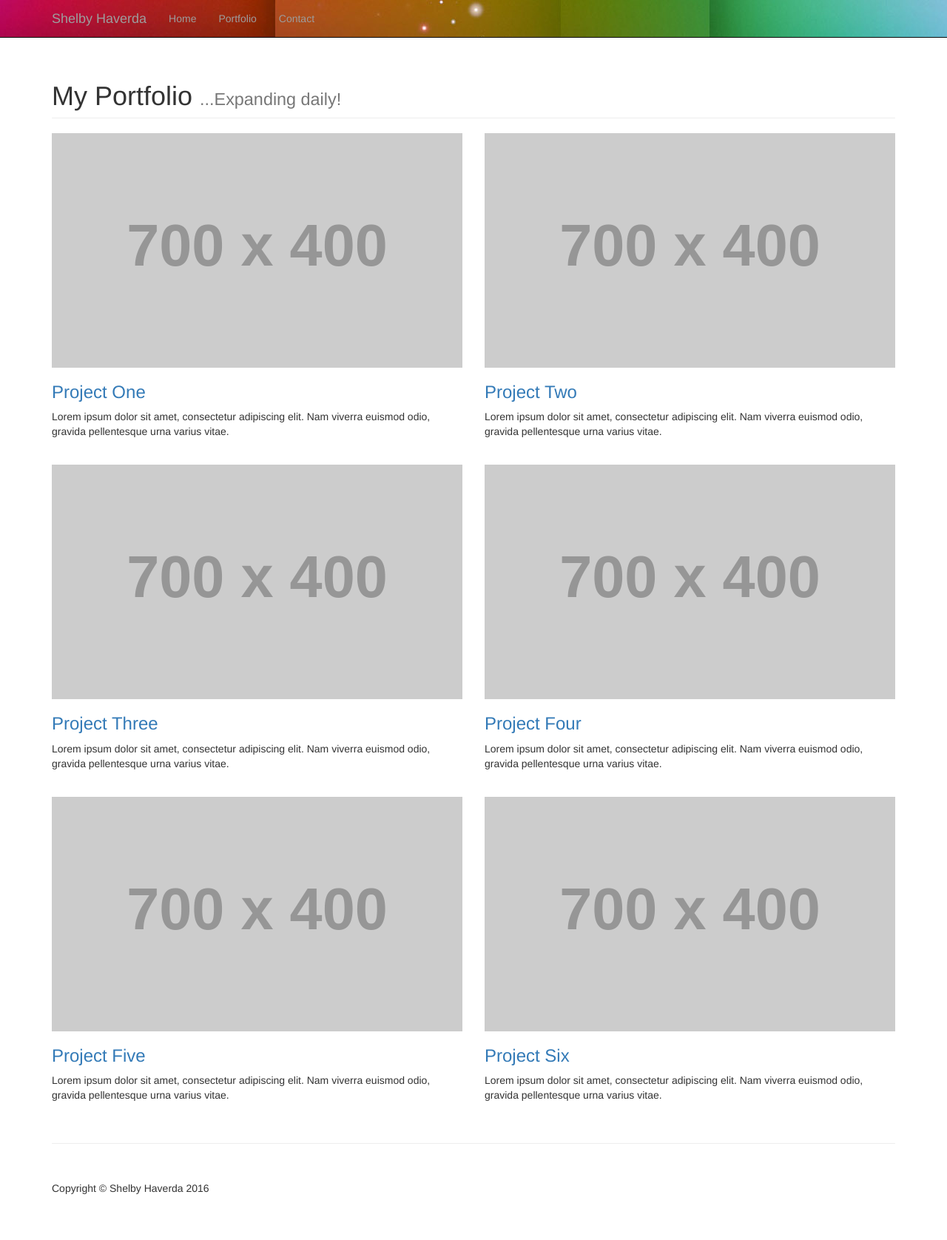
After one commit to Shaverda/Bootstrap-Portfolio, a PHP site: page /portfolio.html in a window 1280 px wide. The commit adds this page. Shown: the whole page at 74% size. Run offline with PHP 8.4, Linux system fonts and the light colour scheme; grey boxes labelled with a size stand in for pictures from a placeholder-image service; some libraries are stand-ins or nearby versions.

Commit message:
having too much fun

```diff
--- /dev/null
+++ b/css/2-col-portfolio.css
@@ -0,0 +1,17 @@
+/*!
+ * Start Bootstrap - 2 Col Portfolio (http://startbootstrap.com/)
+ * Copyright 2013-2016 Start Bootstrap
+ * Licensed under MIT (https://github.com/BlackrockDigital/startbootstrap/blob/gh-pages/LICENSE)
+ */
+
+body {
+    padding-top: 70px; /* Required padding for .navbar-fixed-top. Remove if using .navbar-static-top. Change if height of navigation changes. */
+}
+
+.portfolio-item {
+    margin-bottom: 25px;
+}
+
+footer {
+    margin: 50px 0;
+}
--- a/css/custom-style.css
+++ b/css/custom-style.css
@@ -2,3 +2,36 @@
 	max-width: 50%;
 	max-height: 50%;
 }
+
+.navbar-alternate{
+	background-image: url("../images/background-img-copy.jpg");
+	color: #000000;
+}
+
+label,
+input[type=text],
+input[type=email],
+textarea {
+	display: block;
+	width: 100%;
+}
+input[type=text],
+input[type=email],
+textarea {
+	height: 35px;
+	border: 1px solid #ddd;
+	padding: 0 10px;
+	font-size: 14px;
+}
+textarea {
+	height: 200px;
+}
+input[type=submit] {
+	background: url("../images/background-img-copy.jpg");
+	border: 0 none;
+	color: #fff;
+	font-size: 18px;
+	padding: 10px 30px;
+	cursor: pointer;
+	margin-left: 50px;
+}
--- a/css/one-page-wonder.css
+++ b/css/one-page-wonder.css
@@ -17,6 +17,7 @@ body {
     -moz-background-size: cover;
     background-size: cover;
     -o-background-size: cover;
+    max-height: 600px;
 }
 
 .headline {
--- a/index.html
+++ b/index.html
@@ -74,7 +74,7 @@
     <!-- Page Content -->
     <div class="container">
 
-        <hr class="featurette-divider">
+       <!-- <hr class="featurette-divider"> -->>
 
         <!-- First Featurette -->
         <div class="featurette" id="about">
--- /dev/null
+++ b/portfolio.html
@@ -0,0 +1,193 @@
+<!DOCTYPE html>
+<html lang="en">
+
+<head>
+
+    <meta charset="utf-8">
+    <meta http-equiv="X-UA-Compatible" content="IE=edge">
+    <meta name="viewport" content="width=device-width, initial-scale=1">
+    <meta name="description" content="">
+    <meta name="author" content="">
+
+    <title>Shelby Haverda's Portfolio</title>
+
+    <!-- Bootstrap Core CSS -->
+    <link href="css/bootstrap.min.css" rel="stylesheet">
+
+    <!-- Custom CSS -->
+    <link href="css/2-col-portfolio.css" rel="stylesheet">
+    <link href="css/custom-style.css" rel="stylesheet">
+</head>
+
+<body>
+
+    <!-- Navigation -->
+    <nav class="navbar navbar-inverse navbar-fixed-top navbar-alternate" role="navigation">
+        <div class="container">
+            <!-- Brand and toggle get grouped for better mobile display -->
+            <div class="navbar-header">
+                <button type="button" class="navbar-toggle" data-toggle="collapse" data-target="#bs-example-navbar-collapse-1">
+                    <span class="sr-only">Toggle navigation</span>
+                    <span class="icon-bar"></span>
+                    <span class="icon-bar"></span>
+                    <span class="icon-bar"></span>
+                </button>
+                <a class="navbar-brand" href="index.html">Shelby Haverda</a>
+            </div>
+            <!-- Collect the nav links, forms, and other content for toggling -->
+            <div class="collapse navbar-collapse" id="bs-example-navbar-collapse-1">
+                <ul class="nav navbar-nav">
+                    <li>
+                        <a href="index.html">Home</a>
+                    </li>
+                    <li>
+                        <a href="portfolio.html">Portfolio</a>
+                    </li>
+                    <li>
+                        <a href="contact.html">Contact</a>
+                    </li>
+                </ul>
+            </div>
+            <!-- /.navbar-collapse -->
+        </div>
+        <!-- /.container -->
+    </nav>
+
+    <!-- Page Content -->
+    <div class="container">
+
+        <!-- Page Header -->
+        <div class="row">
+            <div class="col-lg-12">
+                <h1 class="page-header">My Portfolio
+                    <small>...Expanding daily!</small>
+                </h1>
+            </div>
+        </div>
+        <!-- /.row -->
+
+        <!-- Projects Row -->
+        <div class="row">
+            <div class="col-md-6 portfolio-item">
+                <a href="#">
+                    <img class="img-responsive" src="http://placehold.it/700x400" alt="">
+                </a>
+                <h3>
+                    <a href="#">Project One</a>
+                </h3>
+                <p>Lorem ipsum dolor sit amet, consectetur adipiscing elit. Nam viverra euismod odio, gravida pellentesque urna varius vitae.</p>
+            </div>
+            <div class="col-md-6 portfolio-item">
+                <a href="#">
+                    <img class="img-responsive" src="http://placehold.it/700x400" alt="">
+                </a>
+                <h3>
+                    <a href="#">Project Two</a>
+                </h3>
+                <p>Lorem ipsum dolor sit amet, consectetur adipiscing elit. Nam viverra euismod odio, gravida pellentesque urna varius vitae.</p>
+            </div>
+        </div>
+        <!-- /.row -->
+
+        <!-- Projects Row -->
+        <div class="row">
+            <div class="col-md-6 portfolio-item">
+                <a href="#">
+                    <img class="img-responsive" src="http://placehold.it/700x400" alt="">
+                </a>
+                <h3>
+                    <a href="#">Project Three</a>
+                </h3>
+                <p>Lorem ipsum dolor sit amet, consectetur adipiscing elit. Nam viverra euismod odio, gravida pellentesque urna varius vitae.</p>
+            </div>
+            <div class="col-md-6 portfolio-item">
+                <a href="#">
+                    <img class="img-responsive" src="http://placehold.it/700x400" alt="">
+                </a>
+                <h3>
+                    <a href="#">Project Four</a>
+                </h3>
+                <p>Lorem ipsum dolor sit amet, consectetur adipiscing elit. Nam viverra euismod odio, gravida pellentesque urna varius vitae.</p>
+            </div>
+        </div>
+        <!-- /.row -->
+
+        <!-- Projects Row -->
+        <div class="row">
+            <div class="col-md-6 portfolio-item">
+                <a href="#">
+                    <img class="img-responsive" src="http://placehold.it/700x400" alt="">
+                </a>
+                <h3>
+                    <a href="#">Project Five</a>
+                </h3>
+                <p>Lorem ipsum dolor sit amet, consectetur adipiscing elit. Nam viverra euismod odio, gravida pellentesque urna varius vitae.</p>
+            </div>
+            <div class="col-md-6 portfolio-item">
+                <a href="#">
+                    <img class="img-responsive" src="http://placehold.it/700x400" alt="">
+                </a>
+                <h3>
+                    <a href="#">Project Six</a>
+                </h3>
+                <p>Lorem ipsum dolor sit amet, consectetur adipiscing elit. Nam viverra euismod odio, gravida pellentesque urna varius vitae.</p>
+            </div>
+        </div>
+        <!-- /.row -->
+
+        <hr>
+
+        <!-- Pagination I don't need this and probably never will.
+        <div class="row text-center">
+            <div class="col-lg-12">
+                <ul class="pagination">
+                    <li>
+                        <a href="#">&laquo;</a>
+                    </li>
+                    <li class="active">
+                        <a href="#">1</a>
+                    </li>
+                    <li>
+                        <a href="#">2</a>
+                    </li>
+                    <li>
+                        <a href="#">3</a>
+                    </li>
+                    <li>
+                        <a href="#">4</a>
+                    </li>
+                    <li>
+                        <a href="#">5</a>
+                    </li>
+                    <li>
+                        <a href="#">&raquo;</a>
+                    </li>
+                </ul>
+            </div>
+        </div> -->
+        <!-- /.row -->
+
+
+
+        <!-- Footer -->
+        <footer>
+            <div class="row">
+                <div class="col-lg-12">
+                    <p>Copyright &copy; Shelby Haverda 2016</p>
+                </div>
+            </div>
+            <!-- /.row -->
+        </footer>
+
+    </div>
+    <!-- /.container -->
+
+    <!-- jQuery -->
+    <script src="js/jquery.js"></script>
+
+    <!-- Bootstrap Core JavaScript -->
+    <script src="js/bootstrap.min.js"></script>
+
+</body>
+
+</html>
```
Also changed, not shown: contact.html (added, +146 -0 lines), images/background-img-copy.jpg (added), 1 other file.
